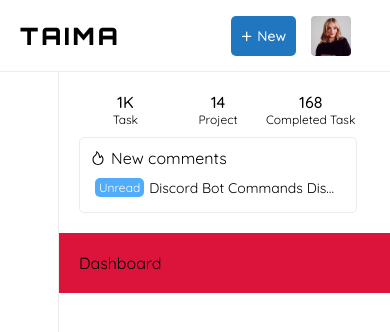
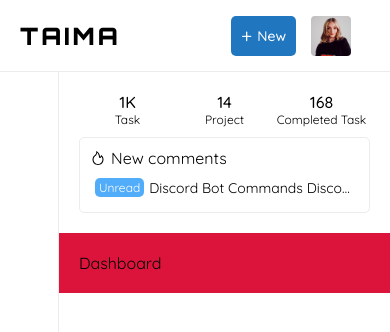
Before and after one commit to S4LUD/taima, a React (Vite) app: page / in a window 390 px wide. Shown: the top 332 px of the page. Built offline with nearby package versions, Linux system fonts and the light colour scheme; some icons are missing.

Commit message:
Create Vite@Latest React

```diff
--- a/src/layouts/Right_Navigation/index.module.scss
+++ b/src/layouts/Right_Navigation/index.module.scss
@@ -65,7 +65,7 @@
   ._rn_container {
     border: none;
     min-width: none;
-    min-width: calc(100vw - 72px) !important;
+    min-width: calc(100vw - 59px) !important;
     // ._comments_container {
     // min-width: calc(100vw - 99px) !important;
     // }
```
